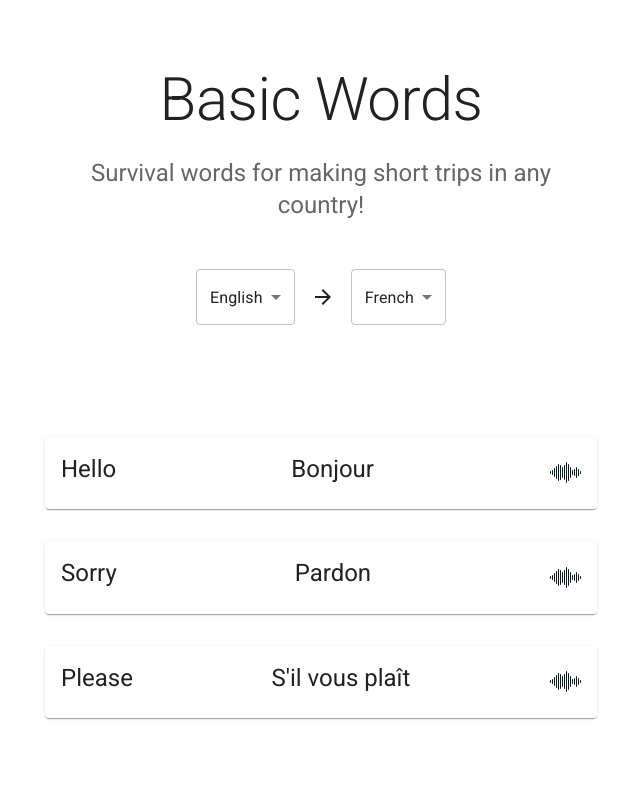
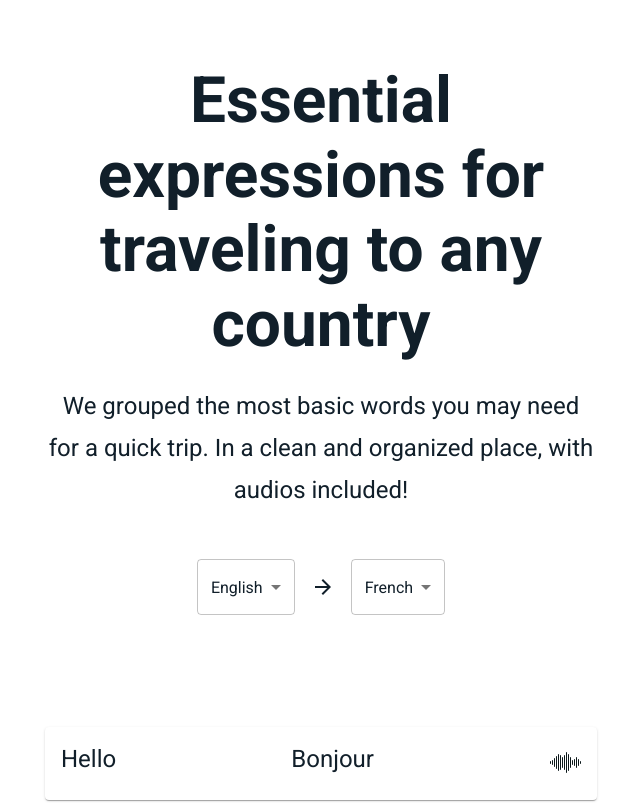
Before and after one commit to giti1997/basic-words, a React (Create React App) app in the folder front/: page / in a window 1280 px wide. Shown: the top 803 px of the page, without its empty margins (319-959 px from the left). Built offline with nearby package versions, Linux system fonts and the light colour scheme.

Commit message:
Play with colors

```diff
--- a/front/src/Title.tsx
+++ b/front/src/Title.tsx
@@ -30,21 +30,18 @@ const Title: FC<Props> = ({
       >
         <Container maxWidth="sm">
           <Typography
-            component="h1"
-            variant="h2"
+            variant="h1"
             align="center"
-            color="text.primary"
             gutterBottom
           >
-            Basic Words
+            Essential expressions for traveling to any country
           </Typography>
           <Typography
-            variant="h5"
+            variant="subtitle1"
             align="center"
-            color="text.secondary"
             paragraph
           >
-            Survival words for making short trips in any country!
+            We grouped the most basic words you may need for a quick trip. In a clean and organized place, with audios included!
           </Typography>
           <Stack
             sx={{ pt: 4 }}
--- a/front/src/theme.ts
+++ b/front/src/theme.ts
@@ -1,17 +1,46 @@
+import { red } from '@mui/material/colors'
 import { createTheme } from '@mui/material/styles'
-import { red } from '@mui/material/colors'
+
+const DEFAULT_COLORS = {
+  richBlack: '#111F2A',
+  charcoal: '#354045',
+  lightSlateGray: '#82909A',
+  silverChalice: '#ABB4B9',
+  beauBlue: '#D4E2ED',
+  gainsboro: '#DDE5E9',
+  lightGray: '#EFEFEF',
+  white: '#FFFFFF',
+  red: '#FF7676',
+}
 
 // A custom theme for this app
 const theme = createTheme({
   palette: {
     primary: {
-      main: '#2196f3',
+      main: DEFAULT_COLORS['richBlack'],
     },
     secondary: {
-      main: '#19857b',
+      main: DEFAULT_COLORS['beauBlue'],
+    },
+    text: {
+      primary: DEFAULT_COLORS['richBlack'],
+      secondary: DEFAULT_COLORS['gainsboro'],
     },
     error: {
-      main: red.A400,
+      main: DEFAULT_COLORS['red'],
+    },
+  },
+  typography: {
+    fontFamily: 'Roboto',
+    h1: {
+      fontSize: 64,
+      fontWeight: 'bold',
+      color: 'text.primary',
+    },
+    subtitle1: {
+      fontSize: 24,
+      fontWeight: 'regular',
+      color: 'text.secondary',
     },
   },
 })
```
